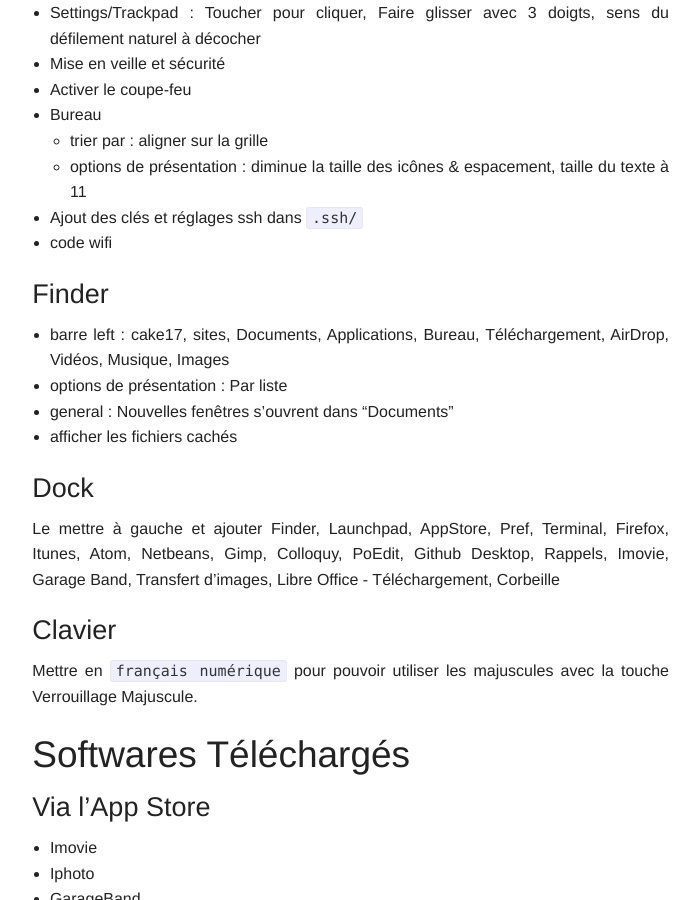
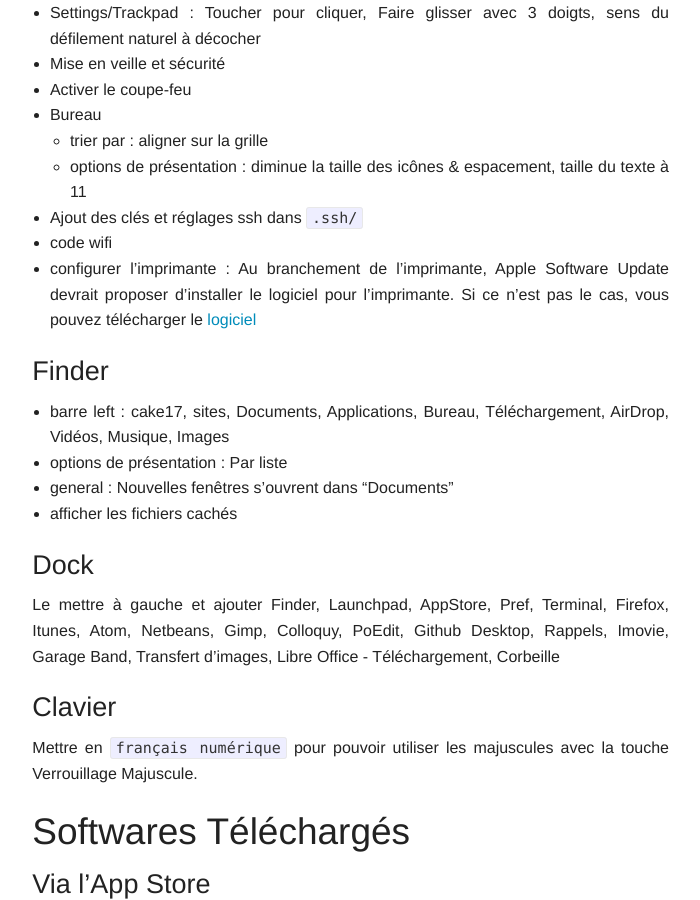
Before and after one commit to cake17/cake17.github.io, a Jekyll site: the page built from _posts/2014-10-25-install-os-x.md, in a window 1280 px wide and 900 px high, scrolled down 1535 px. Shown: the whole window, without its empty margins (456-1156 px from the left). Built offline with Jekyll 4.4.1, drawn with Linux system fonts in a browser that asks for light colours; comment, search, counter and statistics services are not loaded.

Commit message:
add imprimante settings

```diff
--- a/_posts/2014-10-25-install-os-x.md
+++ b/_posts/2014-10-25-install-os-x.md
@@ -40,6 +40,7 @@
     - options de présentation : diminue la taille des icônes & espacement, taille du texte à 11
 - Ajout des clés et réglages ssh dans `.ssh/`
 - code wifi
+- configurer l'imprimante : Au branchement de l'imprimante, Apple Software Update devrait proposer d'installer le logiciel pour l'imprimante. Si ce n'est pas le cas, vous pouvez télécharger le [logiciel](https://support.apple.com/kb/DL907?locale=fr_FR)
 
 ### Finder
 
```
